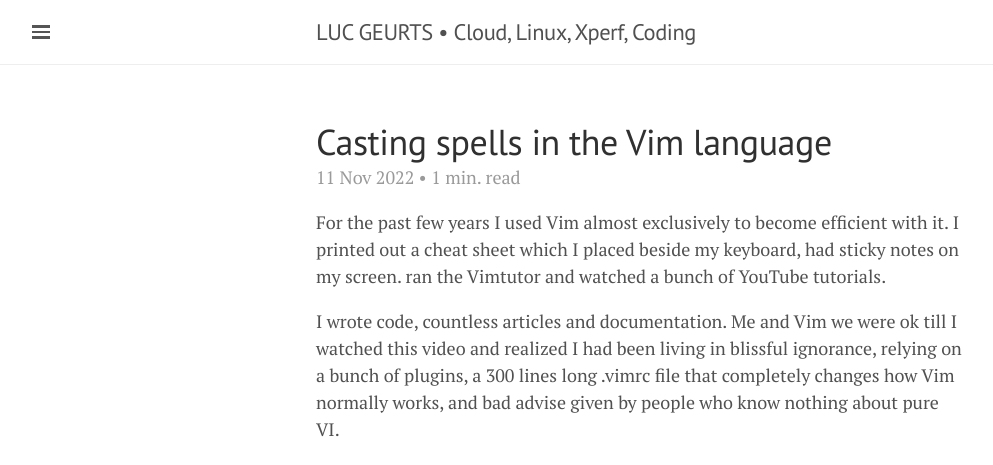
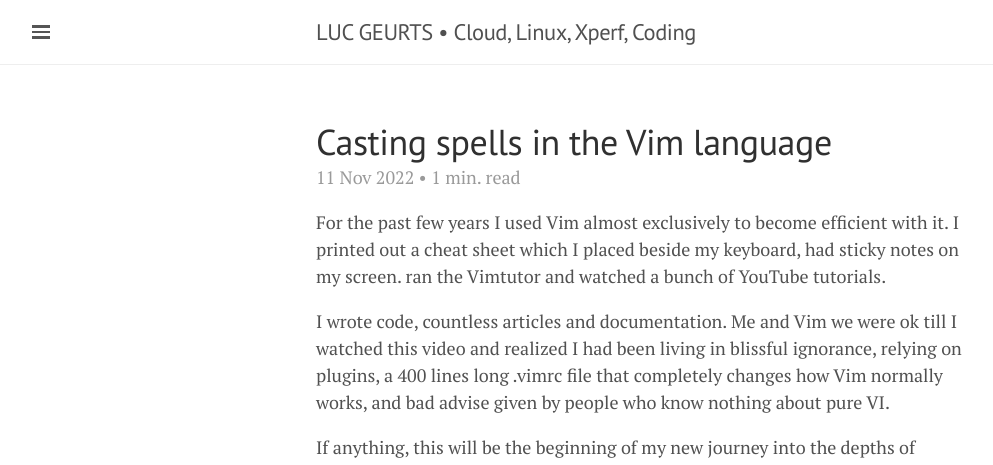
Before and after one commit to lgeurts/lgeurts.github.io, a Jekyll site: the page built from _posts/2022-11-11-mastering-the-vim-language.md, in a window 1280 px wide. Shown: the top 465 px of the page, without its empty margins (0-993 px from the left). Built offline with Jekyll 4.4.1, drawn with Linux system fonts in a browser that asks for light colours; nearby versions of some CDN libraries; comment, search, counter and statistics services are not loaded.

Commit message:
Update 2022-11-11-mastering-the-vim-language.md

```diff
--- a/_posts/2022-11-11-mastering-the-vim-language.md
+++ b/_posts/2022-11-11-mastering-the-vim-language.md
@@ -9,7 +9,7 @@
 
 For the past few years I used Vim almost exclusively to become efficient with it. I printed out a cheat sheet which I placed beside my keyboard, had sticky notes on my screen. ran the Vimtutor and watched a bunch of YouTube tutorials.
 
-I wrote code, countless articles and documentation. Me and Vim we were ok till I watched this video and realized I had been living in blissful ignorance, relying on a bunch of plugins, a 300 lines long .vimrc file that completely changes how Vim normally works, and bad advise given by people who know nothing about pure VI.
+I wrote code, countless articles and documentation. Me and Vim we were ok till I watched this video and realized I had been living in blissful ignorance, relying on plugins, a 400 lines long .vimrc file that completely changes how Vim normally works, and bad advise given by people who know nothing about pure VI.
 
 If anything, this will be the beginning of my new journey into the depths of Vim’s grammar.
 
```
